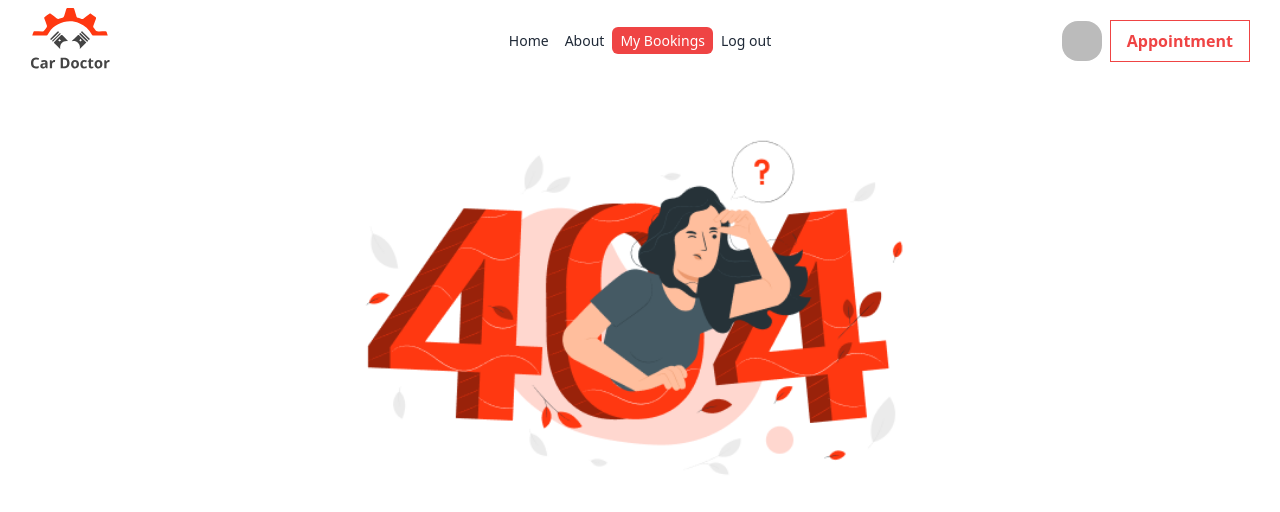
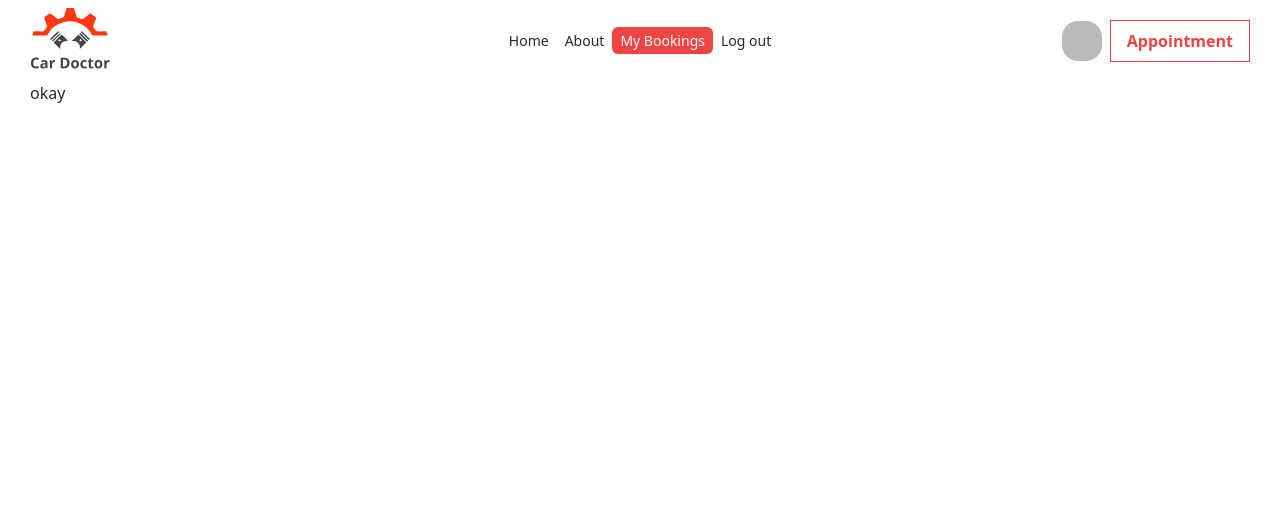
Before and after one commit to cssmh/car-doctor-client, a React (Vite) app: page /my-bookings in a window 1280 px wide. Shown: the top 512 px of the page. Built offline with nearby package versions, Linux system fonts and the light colour scheme; no server answers; sample sign-in values are in the browser's storage.

Commit message:
private route added, time to design home

```diff
--- a/package.json
+++ b/package.json
@@ -16,6 +16,7 @@
     "react": "^18.2.0",
     "react-dom": "^18.2.0",
     "react-icons": "^5.0.1",
+    "react-loader-spinner": "^6.1.6",
     "react-router-dom": "^6.22.1",
     "react-toastify": "^10.0.4",
     "sort-by": "^1.2.0"
--- /dev/null
+++ b/src/Component/MyBookings/MyBookings.jsx
@@ -0,0 +1,9 @@
+const MyBookings = () => {
+    return (
+        <div>
+            okay
+        </div>
+    );
+};
+
+export default MyBookings;
--- /dev/null
+++ b/src/PrivateRoute/PrivateRoute.jsx
@@ -0,0 +1,28 @@
+import { useContext } from "react";
+import { AuthContextCar } from "../AuthProvider/AuthProvider";
+import { FallingLines } from "react-loader-spinner";
+import { Navigate, useLocation } from "react-router-dom";
+
+const PrivateRoute = ({ children }) => {
+  const { user, loading } = useContext(AuthContextCar);
+  const loc = useLocation();
+  if (loading) {
+    return (
+      <div className="flex justify-center">
+        <FallingLines
+          color="#f56565"
+          width="70"
+          visible={true}
+          ariaLabel="falling-circles-loading"
+        />
+      </div>
+    );
+  }
+  if (user) {
+    return children;
+  } else {
+    return <Navigate state={loc.pathname} to={"/login"}></Navigate>;
+  }
+};
+
+export default PrivateRoute;
--- a/src/Root/Root.jsx
+++ b/src/Root/Root.jsx
@@ -5,28 +5,42 @@ import Home from "../Component/Home/Home";
 import Login from "../Component/Login/Login";
 import Register from "../Component/Register/Register";
 import About from "../Component/About/About";
+import PrivateRoute from "../PrivateRoute/PrivateRoute";
+import MyBookings from "../Component/MyBookings/MyBookings";
 
 const Root = createBrowserRouter([
   {
     path: "/",
-    element: <MainLayout></MainLayout>,
-    errorElement: <ErrorPage></ErrorPage>,
+    element: <MainLayout />,
+    errorElement: <ErrorPage />,
     children: [
       {
         path: "/",
-        element: <Home></Home>,
+        element: <Home />,
       },
       {
         path: "/login",
-        element: <Login></Login>
+        element: <Login />,
       },
       {
         path: "/register",
-        element: <Register></Register>
+        element: <Register />,
       },
       {
         path: "/about",
-        element: <About></About>
+        element: (
+          <PrivateRoute>
+            <About />
+          </PrivateRoute>
+        ),
+      },
+      {
+        path: "/my-bookings",
+        element: (
+          <PrivateRoute>
+            <MyBookings />
+          </PrivateRoute>
+        ),
       },
     ],
   },
```
Also changed, not shown: 1 other file (tests, documents, lock files or other folders).
